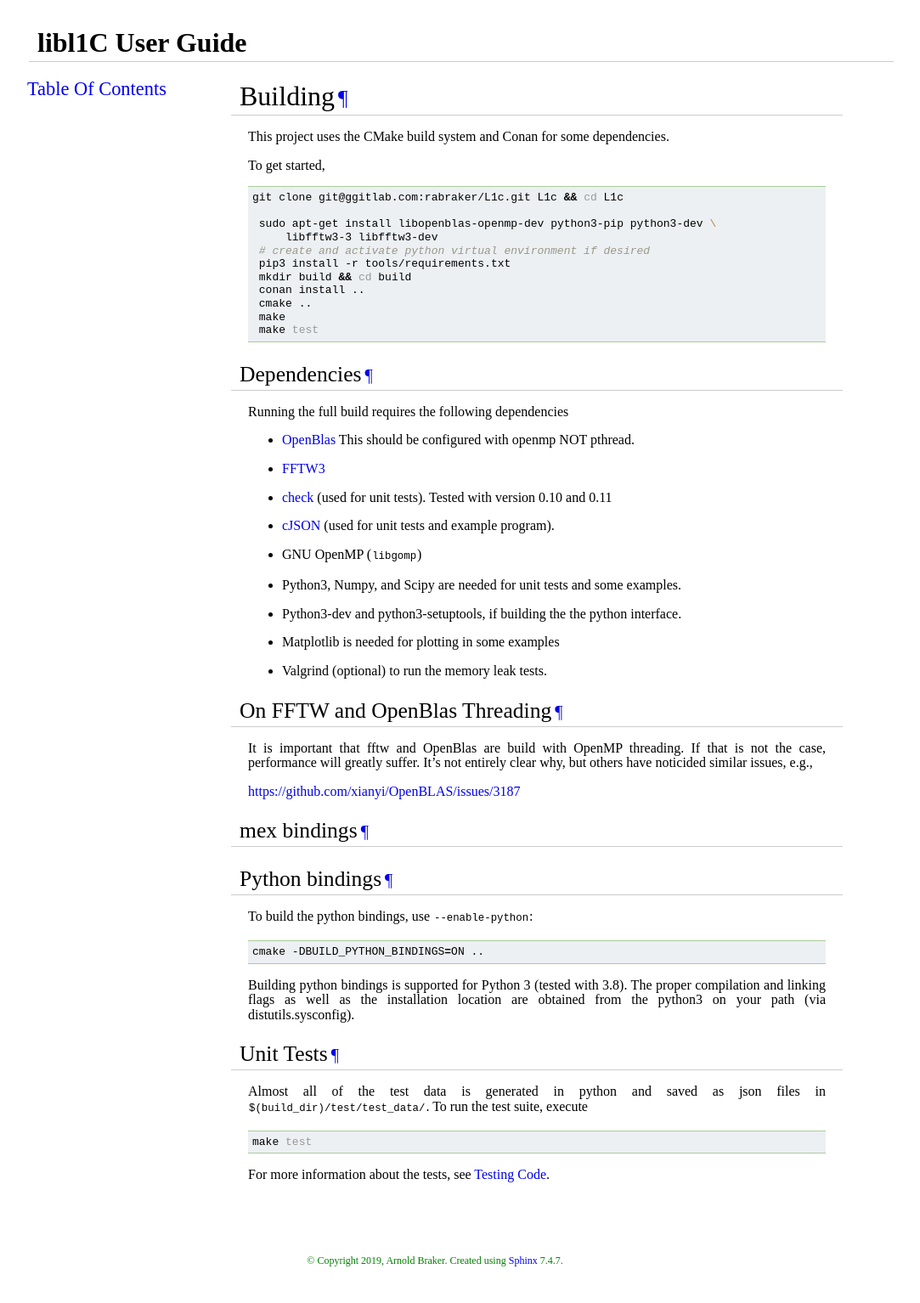
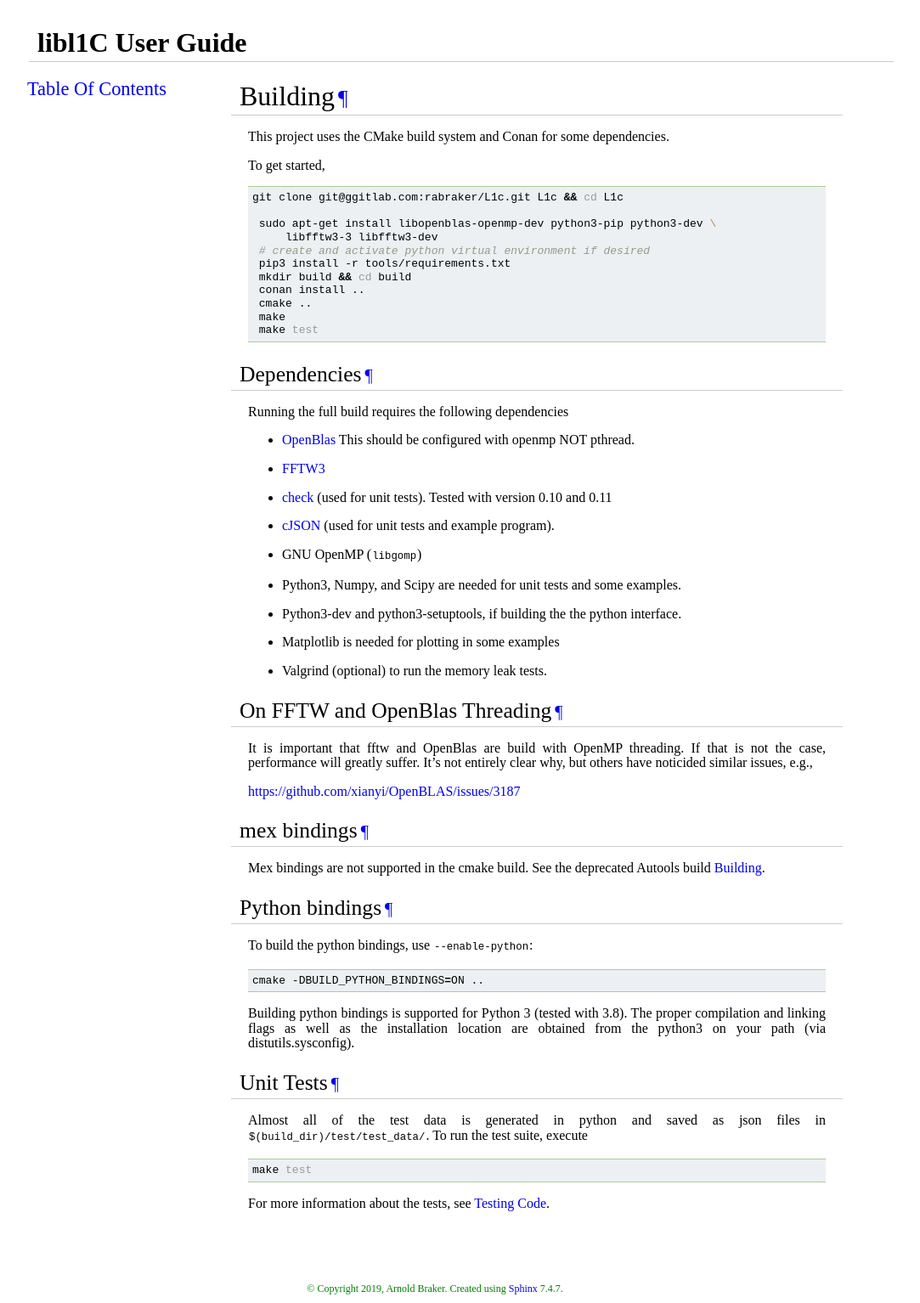
Before and after one commit to rabraker/L1c, a Sphinx documentation site: the page built from doc/building_cmake.rst, in a window 1280 px wide. Shown: the whole page at 85% size, without its empty margins (128-1211 px from the left). Built offline with Sphinx 7.4.7, drawn with Linux system fonts in a browser that asks for light colours; pages that are not in the unit, such as notebooks, are missing from menus; before the commit the page ends 1501 px from its top, so only the background shows below that.

Commit message:
Add link to building_autotools.rst

```diff
--- a/doc/building_cmake.rst
+++ b/doc/building_cmake.rst
@@ -53,7 +53,8 @@ https://github.com/xianyi/OpenBLAS/issues/3187
 
 mex bindings
 ==============
-
+Mex bindings are not supported in the cmake build. See the deprecated Autools
+build :doc:`building_autotools`.
 
 
 Python bindings
```
